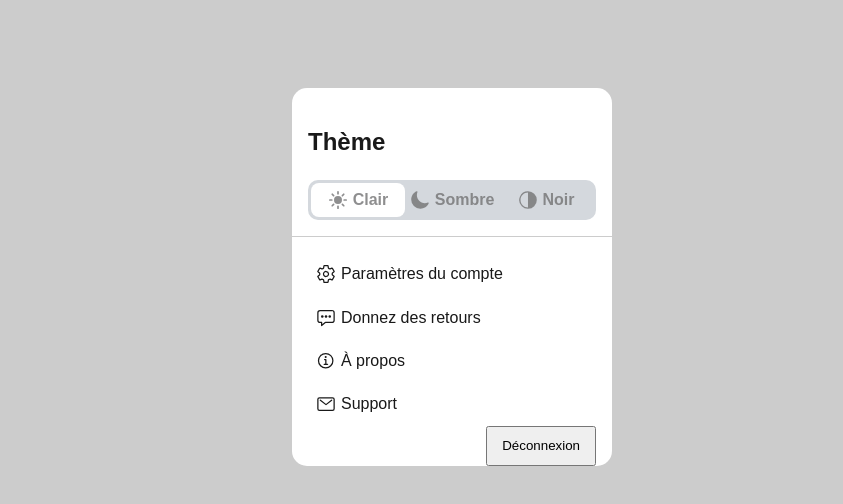
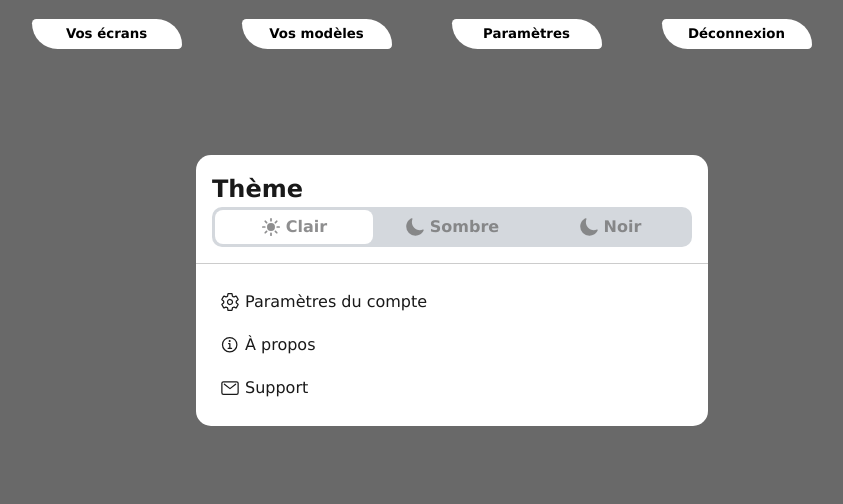
Before and after one commit to algosup/2022-2023-project-2-factory-display-Project-4-group, a plain HTML site: page public/settings.html in a window 1280 px wide. Shown: the whole page, without its empty margins (188-1031 px from the left). Drawn offline with nearby package versions, Linux system fonts and the light colour scheme.

Commit message:
edit of settings.html

```diff
--- a/public/css/settings.css
+++ b/public/css/settings.css
@@ -1,8 +1,61 @@
+*{
+  font-family: Verdana, Geneva, Tahoma, sans-serif;
+  margin: 0;
+}
+
+.nav-container{
+  width: 100vw;
+  height: 75px;
+  top: 0px;
+
+  background-color: var(--c-bg-body);
+}
+
+.nav-buttons{
+  justify-content: center;
+  display: flex;
+}
+
+.nav-button{
+  display: inline-block;
+}
+
+.nv-btn{
+  background-color: var(--c-bg-button);
+  border: transparent;
+  border-radius: 5px 30px;
+
+  height: 30px;
+  width: 150px;
+
+  margin-left: 30px;
+  margin-right: 30px;
+  margin-top: 18.75px;
+}
+
+.nv-log{
+  background-color: var(--c-bg-body);
+  border: transparent;
+  border-radius: 5px 30px;
+  float: right;
+  margin-right: 25px;
+  transform: translateY(-100%)
+}
+
+.nv-btn, .nv-log{
+  font-weight: bold;
+}
+
+.nv-btn:hover, .nv-log:hover{
+  background-color: var(--c-text-secondary);
+  box-shadow: 10px 10px 25px var(--c-bg-button);
+}
+
 :root {
     --c-text-primary: #191919;
     --c-text-secondary: #737374;
     --c-border-primary: #ccc;
-    --c-bg-body: #ccc;
+    --c-bg-body: #696969;
     --c-bg-primary: #fff;
     --c-bg-secondary: #d4d8dd;
     --c-bg-button: #fff;
@@ -27,7 +80,6 @@
   }
 
   body {
-    display: flex;
     font-family: sans-serif;
     line-height: 1.5;
     justify-content: center;
@@ -37,9 +89,9 @@
   }
 
   .menu {
-    width: 90%;
+    width: 40vw;
     margin-top: 80px;
-    max-width: 320px;
+    margin-left: 30vw;
     background-color: var(--c-bg-primary);
     transition: background-color .30s ease;
     border-radius: 15px;
@@ -116,6 +168,7 @@
   }
 
   .menu-body a {
+    text-align: center;
     text-decoration: none;
     color: inherit;
     display: flex;
--- /dev/null
+++ b/public/js/settings.js
@@ -0,0 +1,9 @@
+let html = document.getElementsByTagName('html');
+let radios = document.getElementsByName('themes');
+
+for (i = 0; i < radios.length; i++) {
+    radios[i].addEventListener('change', function() {
+    html[0].classList.remove(html[0].classList.item(0));
+        html[0].classList.add(this.id);
+    });
+}
--- a/public/settings.html
+++ b/public/settings.html
@@ -6,11 +6,25 @@
         <meta name="viewport" content="width=device-width, initial-scale=1.0">
         <script type="module" src="https://unpkg.com/ionicons@5.5.2/dist/ionicons/ionicons.esm.js"></script>
         <script nomodule src="https://unpkg.com/ionicons@5.5.2/dist/ionicons/ionicons.js"></script>
+        <script src="js/settings.js" defer></script>
         <link rel="stylesheet" href="css/settings.css">
         <link rel="icon" href="ressources/logo.webp">
         <title>Menu des paramètres</title>
     </head>
     <body>
+        <div class="nav-login">
+            <div class="login"><button class="nv-log" onclick="location.href='#'" type="button"><i class="material-icons">person</i></button>
+          </div><link rel="stylesheet" href="https://fonts.googleapis.com/icon?family=Material+Icons">
+
+        <div class="nav-container">
+          <div class="nav-buttons">
+            <div class="nav-button"><button class="nv-btn"  onclick="location.href='screens.html'" type="button">Vos écrans</button></div>
+            <div class="nav-button"><button class="nv-btn"  onclick="location.href='#'" type="button">Vos modèles</button></div>
+            <div class="nav-button"><button class="nv-btn"  onclick="location.href='settings.html'" type="button">Paramètres</button>
+            </div><div class="nav-button"><button class="nv-btn"  onclick="location.href='index.html'" type="button">Déconnexion</button></div>
+          </div>
+        </div>
+    </div>
         <div class="menu">
           <div class="menu-header">
               <h2 class="menu-header-title">Thème</h2>
@@ -27,36 +41,20 @@
                           <ion-icon name="moon"></ion-icon> Sombre
                       </span>
                   </label>
+                  <label for="dark-theme">
+                    <span>
+                        <ion-icon name="moon"></ion-icon> Noir
+                    </span>
+                </label>
                   <input type="radio" id="black-theme" name="themes" />
-                  <label for="black-theme">
-                      <span>
-                          <ion-icon name="contrast"></ion-icon> Noir
-                      </span>
-                  </label>
                   <span class="slider"></span>
               </div>
           </div>
           <div class="menu-body">
               <a href="#"><ion-icon name="settings-outline"></ion-icon>Paramètres du compte</a>
-              <a href="mailto:appnewsnetworksup@gmail.com"><ion-icon name="chatbox-ellipses-outline"></ion-icon>Donnez des retours</a>
               <a href="#"><ion-icon name="information-circle-outline"></ion-icon>À propos</a>
               <a href="mailto:appnewsnetworksup@gmail.com"><ion-icon name="mail-outline"></ion-icon>Support</a>
-              <div style="float:right"><button><a href="index.html">Déconnexion </a></button>  </div>
           </div>
-
       </div>
-
-
-      <script>
-        var html = document.getElementsByTagName('html');
-        var radios = document.getElementsByName('themes');
-
-        for (i = 0; i < radios.length; i++) {
-          radios[i].addEventListener('change', function() {
-            html[0].classList.remove(html[0].classList.item(0));
-            html[0].classList.add(this.id);
-          });
-      }
-      </script>
       </body>
 </html>
```
